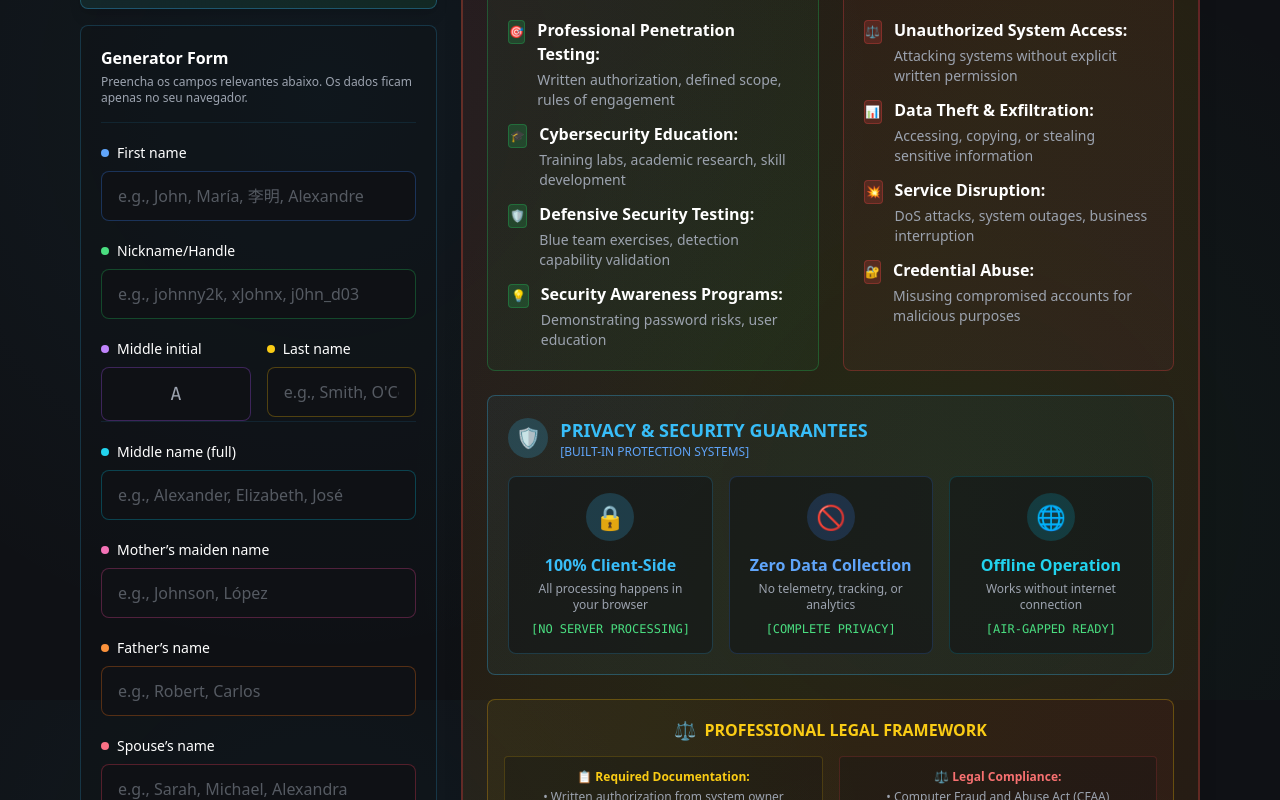
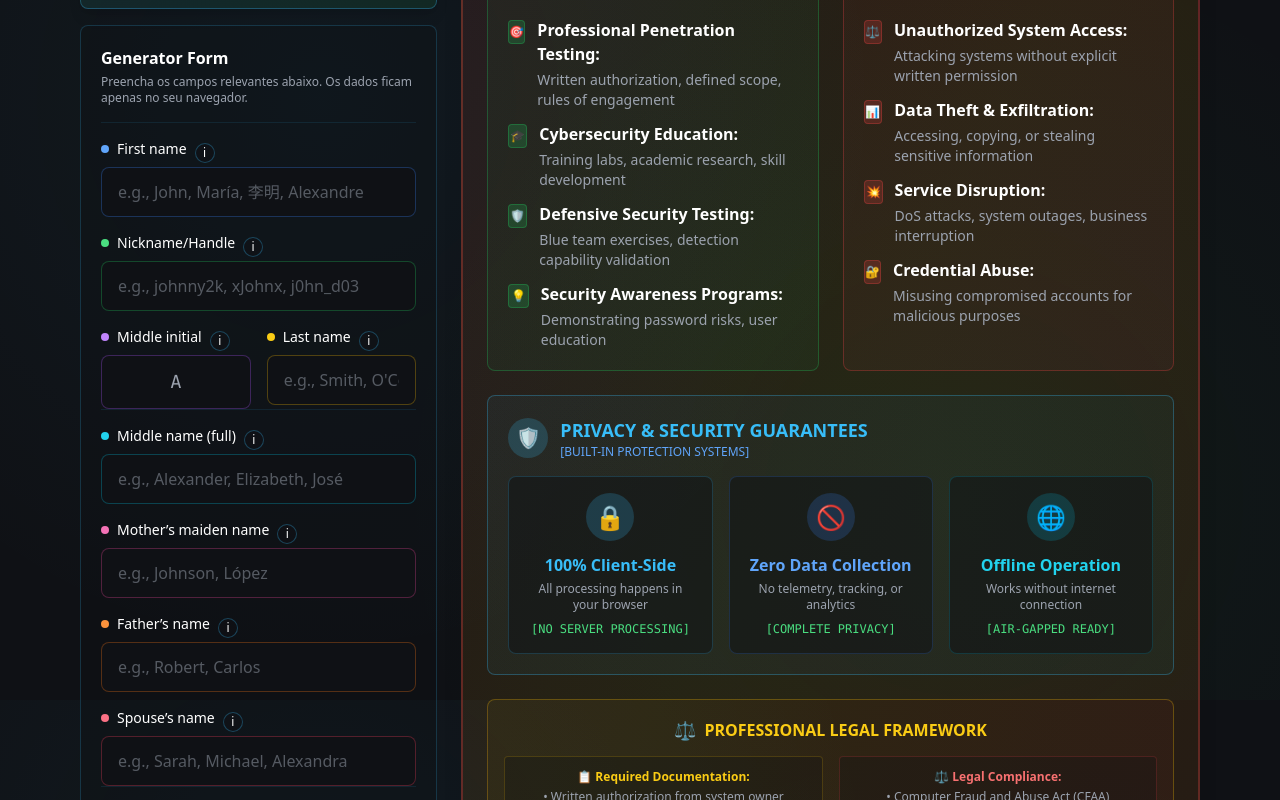
Before and after one commit to bob-reis/SafeSpray, a Next.js app: page / in a window 1280 px wide. Shown: the part 900-1700 px from the top of the page. Built offline with nearby package versions, Linux system fonts and the light colour scheme.

Commit message:
Fixed sonar issue about  role to ensure accessibility across all devices

```diff
--- a/src/app/_components/EmailWordlistGenerator.tsx
+++ b/src/app/_components/EmailWordlistGenerator.tsx
@@ -6,14 +6,14 @@ import EthicsNotice from './EthicsNotice'
 
 const defaultProviders = ['gmail.com', 'hotmail.com', 'yahoo.com']
 
-// OSINT Tooltip Component (accessible)
+// OSINT Tooltip Component (accessible, real button trigger)
 const OSINTTooltip = ({ children, tip }: { children: React.ReactNode; tip: string }) => {
   const [show, setShow] = useState(false)
   const tooltipId = useId()
 
   const showTip = () => setShow(true)
   const hideTip = () => setShow(false)
-  const onKeyDown: React.KeyboardEventHandler<HTMLDivElement> = (e) => {
+  const onKeyDown: React.KeyboardEventHandler<HTMLButtonElement> = (e) => {
     if (e.key === 'Enter' || e.key === ' ') {
       e.preventDefault()
       setShow((s) => !s)
@@ -22,10 +22,10 @@ const OSINTTooltip = ({ children, tip }: { children: React.ReactNode; tip: strin
   }
 
   return (
-    <div className="relative inline-block">
-      <div
-        role="button"
-        tabIndex={0}
+    <div className="relative inline-flex items-center gap-2 align-middle">
+      <span className="inline-flex items-center">{children}</span>
+      <button
+        type="button"
         aria-haspopup="true"
         aria-expanded={show}
         aria-describedby={tooltipId}
@@ -36,10 +36,11 @@ const OSINTTooltip = ({ children, tip }: { children: React.ReactNode; tip: strin
         onTouchStart={showTip}
         onTouchEnd={hideTip}
         onKeyDown={onKeyDown}
-        className="cursor-help"
+        className="cursor-help inline-flex items-center justify-center w-5 h-5 text-xs rounded-full border border-primary/30 bg-dark/40 hover:bg-dark/60"
+        title="OSINT tip"
       >
-        {children}
-      </div>
+        i
+      </button>
       <div
         id={tooltipId}
         role="tooltip"
```
